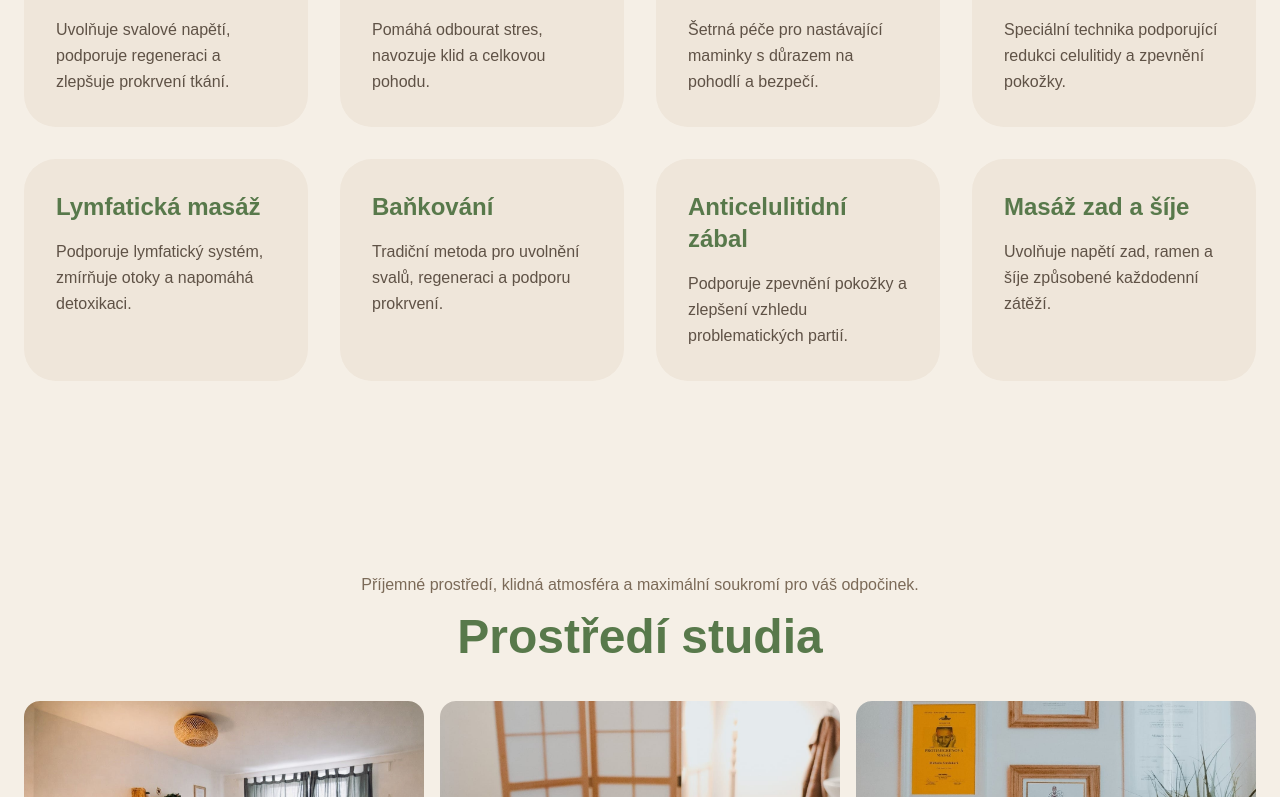
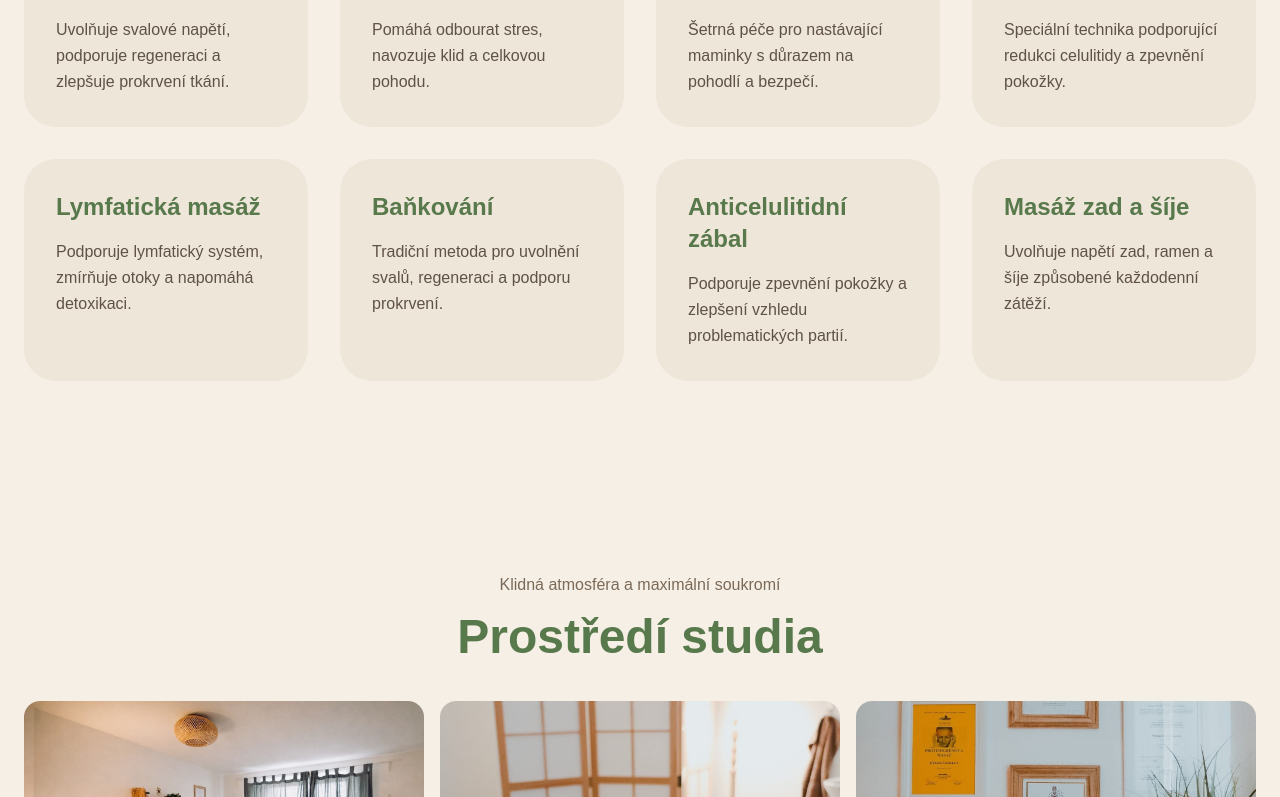
Before and after one commit to michaltacek-hub/mmr-system, a Next.js app: page / in a window 1280 px wide. Shown: the part 2347-3144 px from the top of the page. Built offline with nearby package versions, Linux system fonts and the light colour scheme.

Commit message:
Upravena sekce Prostředí studia

```diff
--- a/app/components/StudioSection.tsx
+++ b/app/components/StudioSection.tsx
@@ -19,7 +19,7 @@ export default function StudioSection() {
   <div className="mx-auto max-w-7xl px-6">
 
     <p className="mb-4 text-center text-[#7b6a58]">
-      Příjemné prostředí, klidná atmosféra a maximální soukromí pro váš odpočinek.
+      Klidná atmosféra a maximální soukromí
     </p>
 
     <div className="mb-10 text-center">
--- a/app/components/about.tsx
+++ b/app/components/about.tsx
@@ -21,7 +21,7 @@ export default function About() {
 
  <div className="relative w-full aspect-[4/5] overflow-hidden rounded-[2rem] bg-[#efe6da]">
   <Image
-    src="/images/studio6.jpg"
+    src="/studio/studio6.jpg"
     alt="Michaela Zemánková při masáži"
     fill
     priority
```
